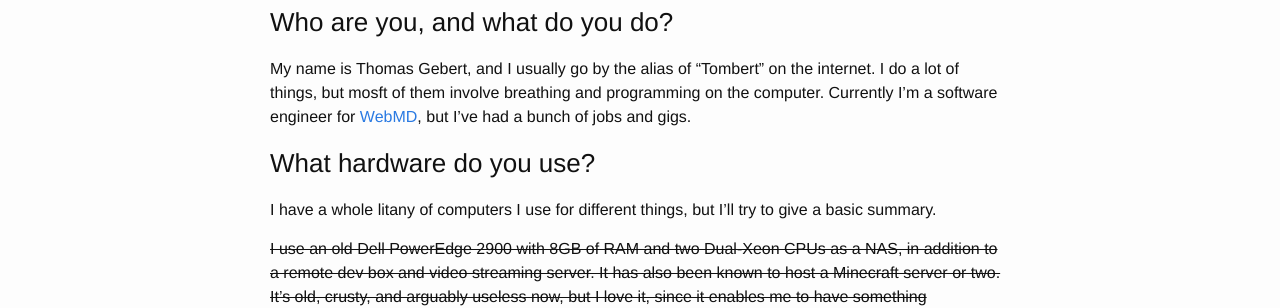
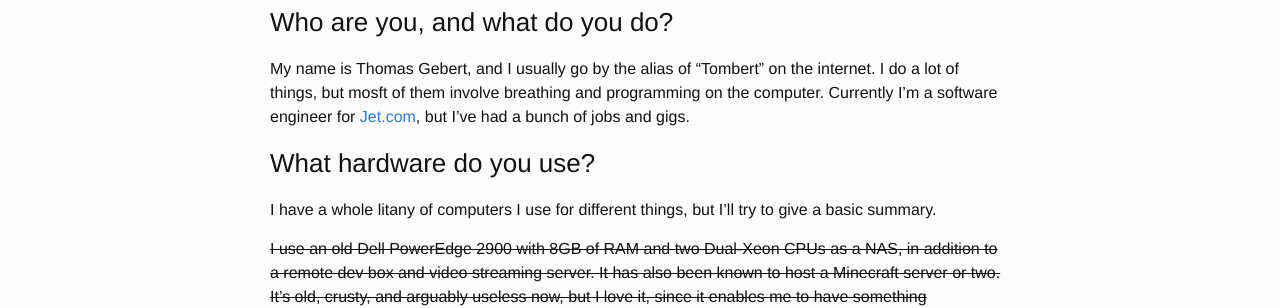
Before and after one commit to Tombert/tombert.github.io2, a Jekyll site: the page built from setup.md, in a window 1280 px wide and 900 px high. Shown: the part 224-532 px from the top of the window. Built offline with Jekyll 4.4.1, drawn with Linux system fonts in a browser that asks for light colours; nearby versions of some CDN libraries.

Commit message:
Update setup.md

```diff
--- a/setup.md
+++ b/setup.md
@@ -9,7 +9,7 @@ I've been following [The Setup](https://usesthis.com/) for about a year now, and
 
 
 ### Who are you, and what do you do?
-My name is Thomas Gebert, and I usually go by the alias of "Tombert" on the internet.  I do a lot of things, but mosft of them involve breathing and programming on the computer.  Currently I'm a software engineer for [WebMD](https://webmd.com), but I've had a bunch of jobs and gigs.
+My name is Thomas Gebert, and I usually go by the alias of "Tombert" on the internet.  I do a lot of things, but mosft of them involve breathing and programming on the computer.  Currently I'm a software engineer for [Jet.com](https://jet.com), but I've had a bunch of jobs and gigs.
 
 ### What hardware do you use?
 I have a whole litany of computers I use for different things, but I'll try to give a basic summary.
```
